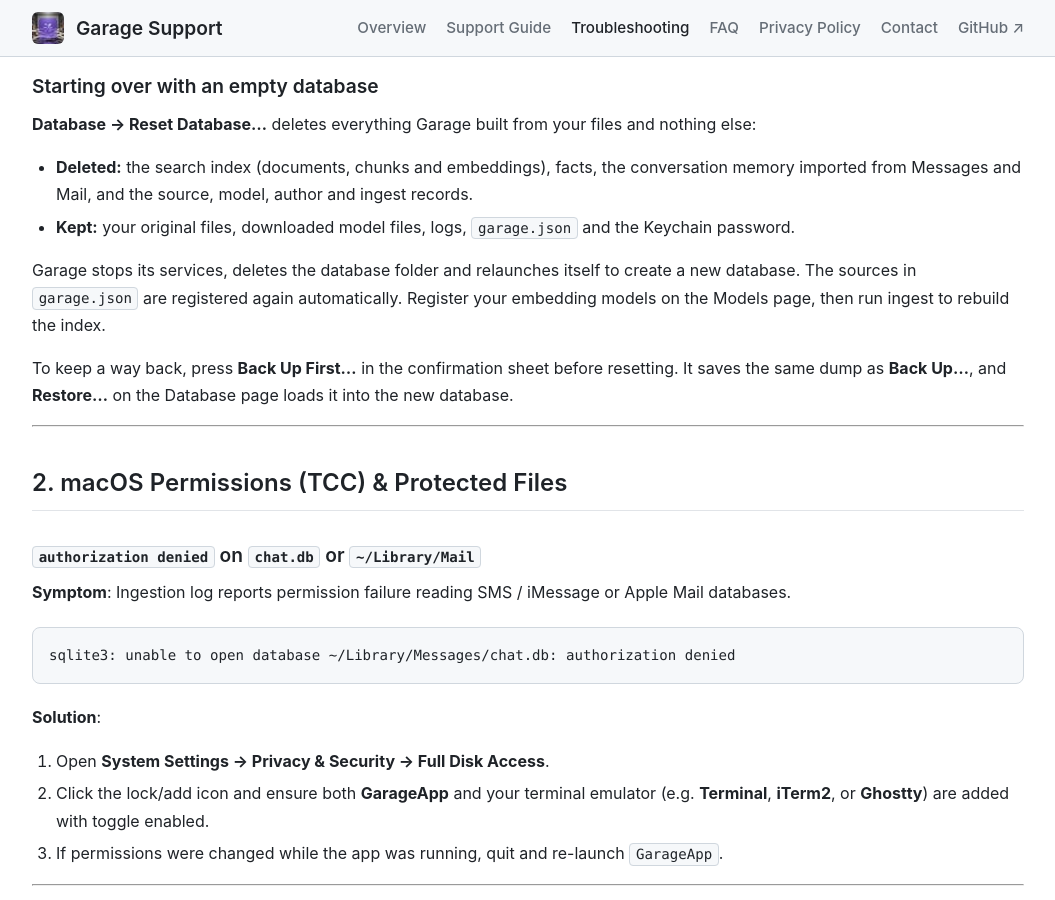
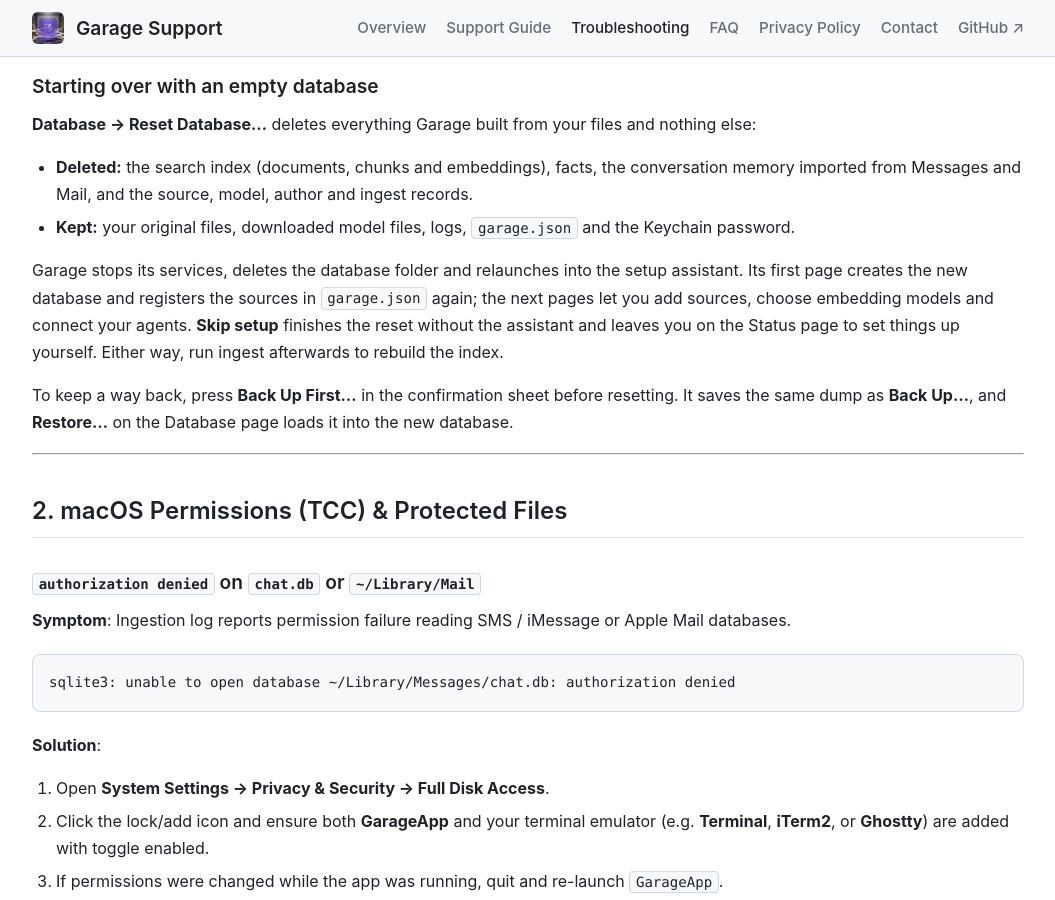
Before and after one commit to rickmark/garage-rag, a Jekyll site: the page built from docs/troubleshooting.md, in a window 1280 px wide and 900 px high, scrolled down 1867 px. Shown: the whole window, without its empty margins (112-1167 px from the left). Built offline with Jekyll 4.4.1, drawn with Linux system fonts in a browser that asks for light colours; some of the changed text lies outside the part shown.

```diff
--- a/docs/troubleshooting.md
+++ b/docs/troubleshooting.md
@@ -67,9 +67,11 @@ rm -f ~/Library/Application\ Support/GarageApp/pgdata/postmaster.pid
   imported from Messages and Mail, and the source, model, author and ingest records.
 - **Kept:** your original files, downloaded model files, logs, `garage.json` and the Keychain password.
 
-Garage stops its services, deletes the database folder and relaunches itself to create a new database.
-The sources in `garage.json` are registered again automatically. Register your embedding models on the
-Models page, then run ingest to rebuild the index.
+Garage stops its services, deletes the database folder and relaunches into the setup assistant. Its
+first page creates the new database and registers the sources in `garage.json` again; the next pages
+let you add sources, choose embedding models and connect your agents. **Skip setup** finishes the
+reset without the assistant and leaves you on the Status page to set things up yourself. Either way,
+run ingest afterwards to rebuild the index.
 
 To keep a way back, press **Back Up First…** in the confirmation sheet before resetting. It saves the
 same dump as **Back Up…**, and **Restore…** on the Database page loads it into the new database.
@@ -186,5 +188,6 @@ to the same folder, so `~/Library/Application Support/GarageApp/logs/` works too
 
 <div class="callout callout-info">
   <div class="callout-title">Need to Submit Logs for Support?</div>
-  <p>Read our <a href="{{ '/contact.html' | relative_url }}">Contact & Log Sanitization Guide</a> to ensure your personal notes or confidential documents are removed before sharing log snippets.</p>
+  <p>The quickest route is <strong>Report a Bug</strong> in GarageApp's <strong>Logs</strong> view (also under <strong>Help &rarr; Report a Bug&hellip;</strong>). It attaches the recent log lines along with version and service state, redacts your home directory, user name, e-mail addresses and secrets, and shows you the finished report before anything leaves your Mac.</p>
+  <p>If you would rather paste log snippets by hand, read our <a href="{{ '/contact.html' | relative_url }}">Contact &amp; Log Sanitization Guide</a> first to ensure your personal notes or confidential documents are removed.</p>
 </div>
```
